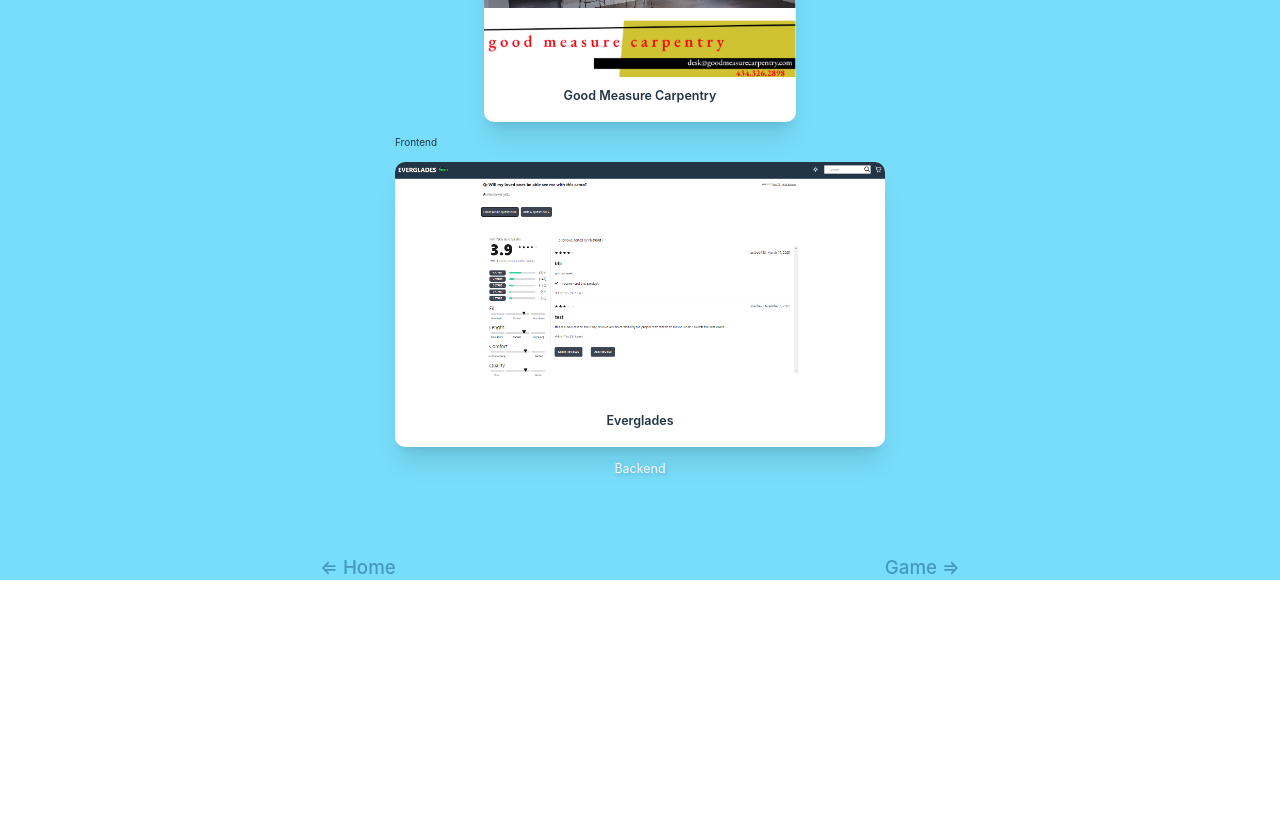
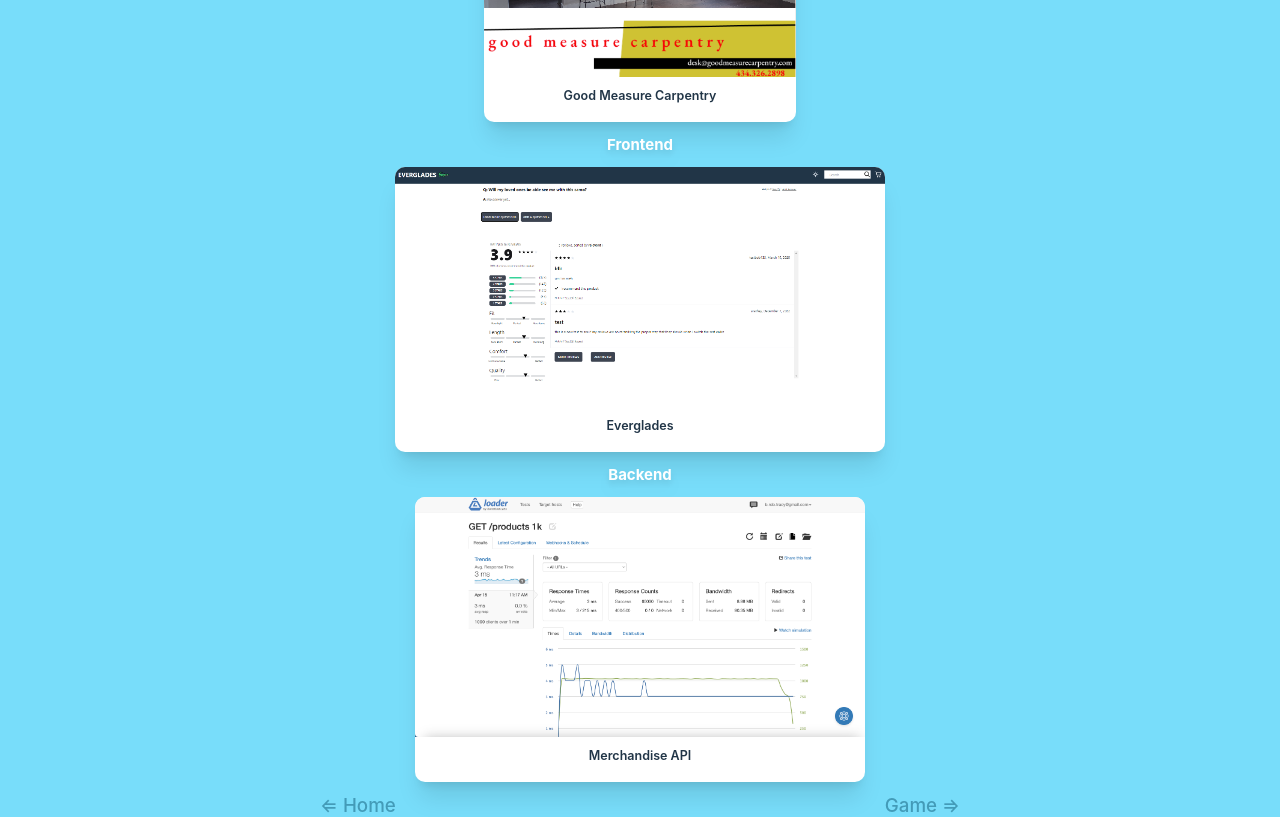
Before and after one commit to BenTracyDotCom/vite-portfolio, a React (Vite) app: page /portfolio in a window 1280 px wide. Shown: the part 300-1117 px from the top of the page. Before the commit the page ends 880 px from the top, so only its background shows below. Built offline with nearby package versions, Linux system fonts and the light colour scheme.

Commit message:
bugfix modal

```diff
--- a/src/features/portfolio/Backend.jsx
+++ b/src/features/portfolio/Backend.jsx
@@ -1,12 +1,17 @@
 import React from "react";
 import PortfolioTile from "./PortfolioTile";
 
-export default function Backend() {
+export default function Backend({ setPhoto }) {
 
   return (
     <div>
-      <div className="text text-xl text-center">Backend</div>
-      {/* <PortfolioTile /> */}
+      <div className="text-white drop-shadow-lg font-bold text-2xl text-center mb-0">Backend</div>
+      <PortfolioTile
+      title="Merchandise API"
+      blurb=""
+      image="/LoaderIO.png"
+      setPhoto={setPhoto}
+      />
     </div>
   )
 }
--- a/src/features/portfolio/Frontend.jsx
+++ b/src/features/portfolio/Frontend.jsx
@@ -5,7 +5,7 @@
 
   return (
     <div>
-      <div>Frontend</div>
+      <div className="text-white drop-shadow-lg font-bold text-2xl text-center mb-0">Frontend</div>
       <PortfolioTile
       image="/RR.png"
       title="Everglades"
--- a/src/features/portfolio/FullsizePhoto.jsx
+++ b/src/features/portfolio/FullsizePhoto.jsx
@@ -7,7 +7,7 @@
       <div className="modal-box relative">
         <form method="dialog">
           <button>
-            <img src={'/GMCfull.png'} alt="Your Image" />
+            <img src={photo} alt="Portfolio Image" />
           </button>
         </form>
       </div>
--- a/src/features/portfolio/PortfolioTile.jsx
+++ b/src/features/portfolio/PortfolioTile.jsx
@@ -5,8 +5,8 @@
 
   full = full || image
 
-  const handleClick = (img) => {
-    setPhoto(img)
+  const handleClick = () => {
+    setPhoto(full)
     document.getElementById('fullsize').showModal()
   }
 
```
